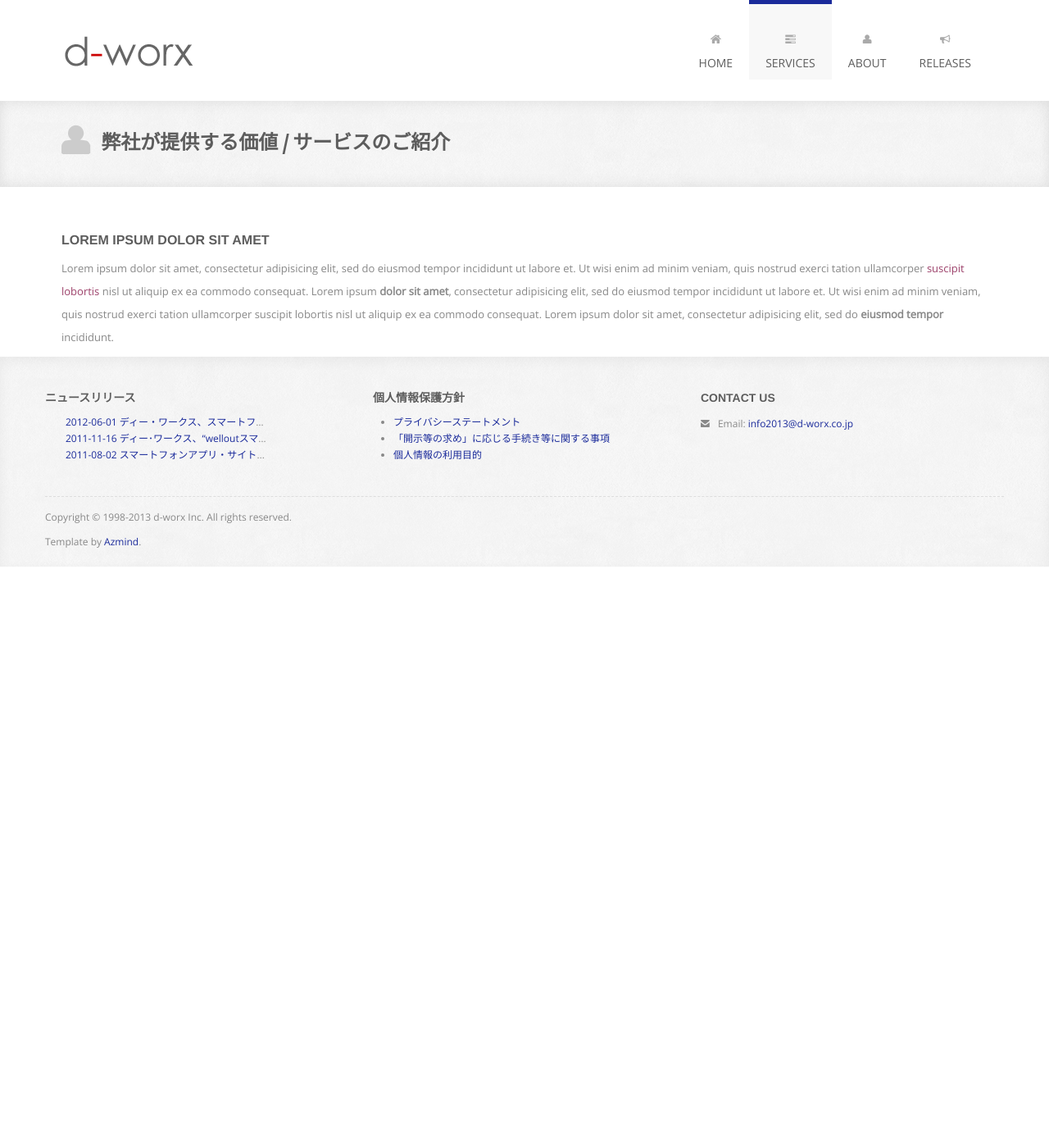
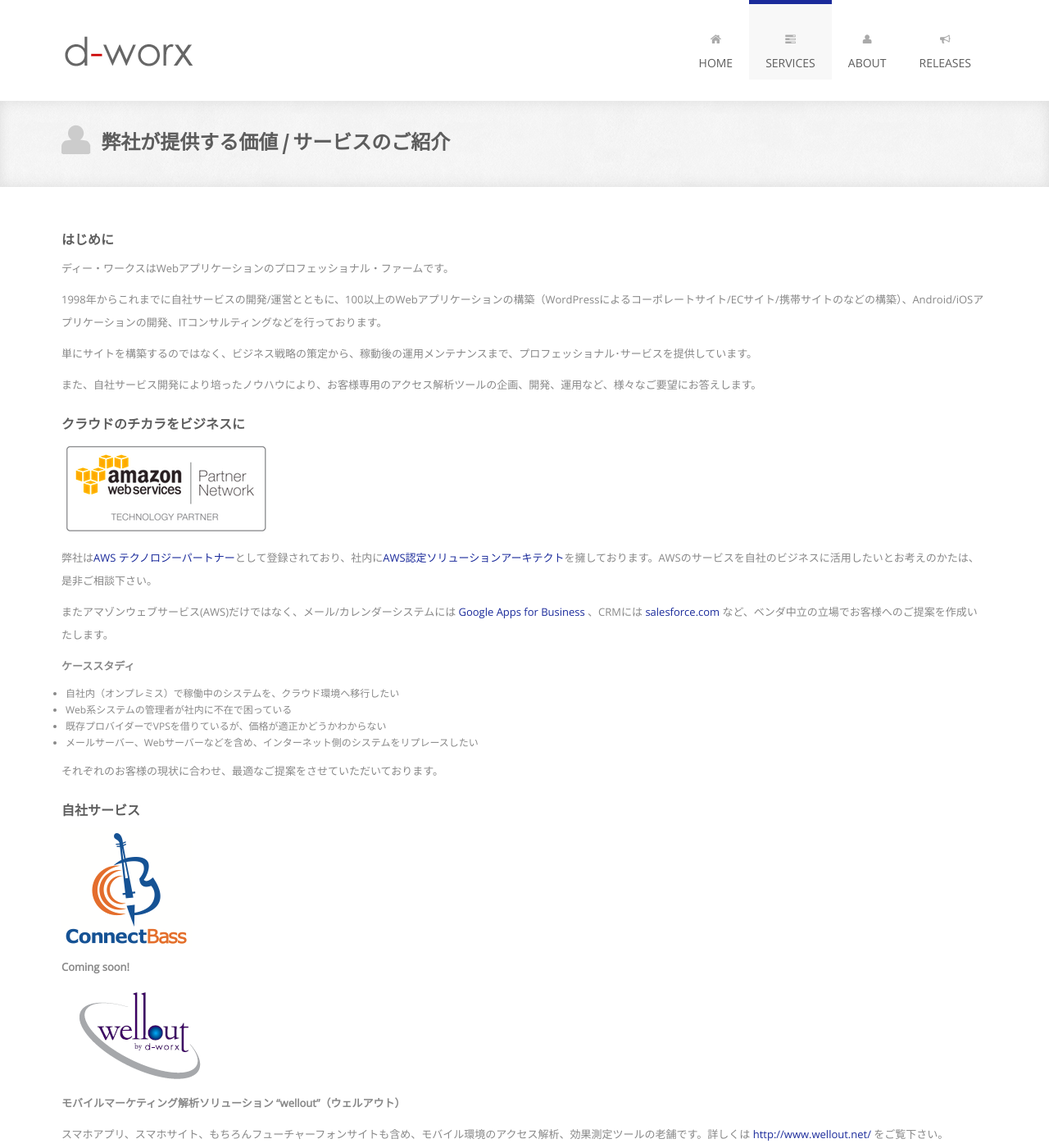
Before and after one commit to d-worx/d-worx.github.io, a Jekyll site: the page built from services/index.md, in a window 1280 px wide and 1400 px high. Shown: the whole window at 82% size. Built offline with Jekyll 4.4.1, drawn with Linux system fonts in a browser that asks for light colours; nearby versions of some CDN libraries; some web fonts are replaced; library files that are not in the unit come from our copies; some of the changed text lies outside the part shown.

Commit message:
サービスページにコンテンツ追加

```diff
--- a/services/index.md
+++ b/services/index.md
@@ -3,7 +3,50 @@
 title: 弊社が提供する価値 / サービスのご紹介
 ---
 
-#### Lorem Ipsum Dolor Sit Amet
+#### はじめに
+
+ディー・ワークスはWebアプリケーションのプロフェッショナル・ファームです。
+
+1998年からこれまでに自社サービスの開発/運営とともに、100以上のWebアプリケーションの構築（WordPressによるコーポレートサイト/ECサイト/携帯サイトのなどの構築）、Android/iOSアプリケーションの開発、ITコンサルティングなどを行っております。
+
+単にサイトを構築するのではなく、ビジネス戦略の策定から、稼動後の運用メンテナンスまで、プロフェッショナル･サービスを提供しています。
+
+また、自社サービス開発により培ったノウハウにより、お客様専用のアクセス解析ツールの企画、開発、運用など、様々なご要望にお答えします。
 
 
-Lorem ipsum dolor sit amet, consectetur adipisicing elit, sed do eiusmod tempor incididunt ut labore et. Ut wisi enim ad minim veniam, quis nostrud exerci tation ullamcorper <span class="violet">suscipit lobortis</span> nisl ut aliquip ex ea commodo consequat. Lorem ipsum <strong>dolor sit amet</strong>, consectetur adipisicing elit, sed do eiusmod tempor incididunt ut labore et. Ut wisi enim ad minim veniam, quis nostrud exerci tation ullamcorper suscipit lobortis nisl ut aliquip ex ea commodo consequat. Lorem ipsum dolor sit amet, consectetur adipisicing elit, sed do <strong>eiusmod tempor</strong> incididunt.
+#### クラウドのチカラをビジネスに
+
+![AWS テクノロジーパートナー](/assets/img/apn_logo.png)
+
+弊社は[AWS テクノロジーパートナー](http://aws.amazon.com/jp/solutions/solution-providers-japan/)として登録されており、社内に[AWS認定ソリューションアーキテクト](http://aws.amazon.com/jp/certification/)を擁しております。AWSのサービスを自社のビジネスに活用したいとお考えのかたは、是非ご相談下さい。
+
+またアマゾンウェブサービス(AWS)だけではなく、メール/カレンダーシステムには [Google Apps for Business](http://www.google.co.jp/intx/ja/enterprise/apps/business/) 、CRMには [salesforce.com](http://www.salesforce.com/jp/) など、ベンダ中立の立場でお客様へのご提案を作成いたします。
+
+
+**ケーススタディ**
+
+* 自社内（オンプレミス）で稼働中のシステムを、クラウド環境へ移行したい
+* Web系システムの管理者が社内に不在で困っている
+* 既存プロバイダーでVPSを借りているが、価格が適正かどうかわからない
+* メールサーバー、Webサーバーなどを含め、インターネット側のシステムをリプレースしたい
+
+それぞれのお客様の現状に合わせ、最適なご提案をさせていただいております。
+
+
+#### 自社サービス
+
+![ConnectBass](/assets/img/cb_logo.png)
+
+**Coming soon!**
+
+![wellout](/assets/img/wellout_logo.png)
+
+**モバイルマーケティング解析ソリューション "wellout"（ウェルアウト）**
+
+スマホアプリ、スマホサイト、もちろんフューチャーフォンサイトも含め、モバイル環境のアクセス解析、効果測定ツールの老舗です。詳しくは [http://www.wellout.net/](http://www.wellout.net/) をご覧下さい。
+
+![symbigun](/assets/img/symbigun_logo.png)
+
+**無料から使えるスマートフォンアプリ利用状況分析サービス "symbigun"（シンビガン）**
+
+スマートフォンアプリのアクティブユニークユーザー数の計測に特化した無料解析サービスです。詳しくは [http://www.symbigun.com/](http://www.symbigun.com/) をご覧下さい。
```
Also changed, not shown: _config.yml (line endings or trailing spaces).
